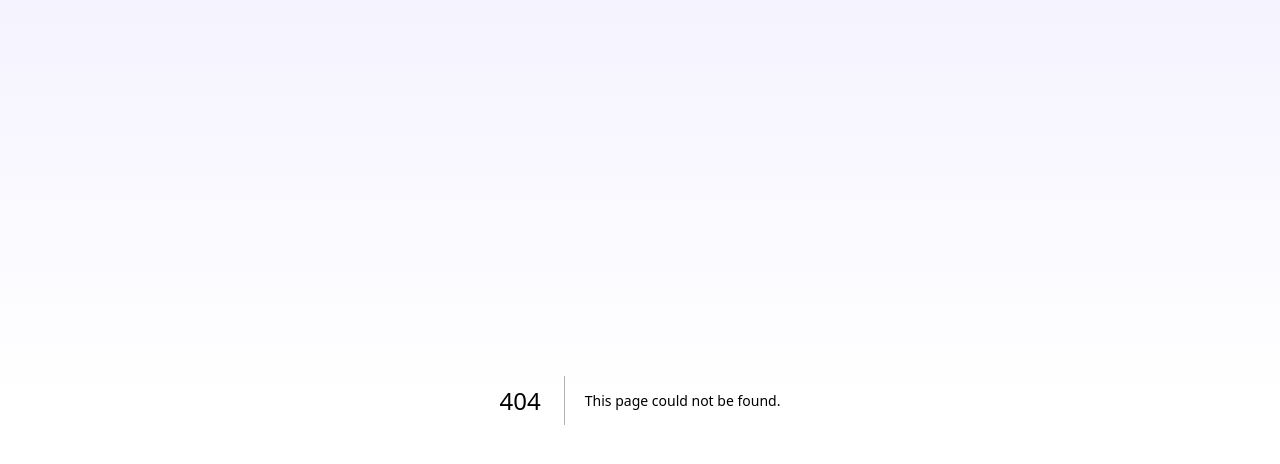
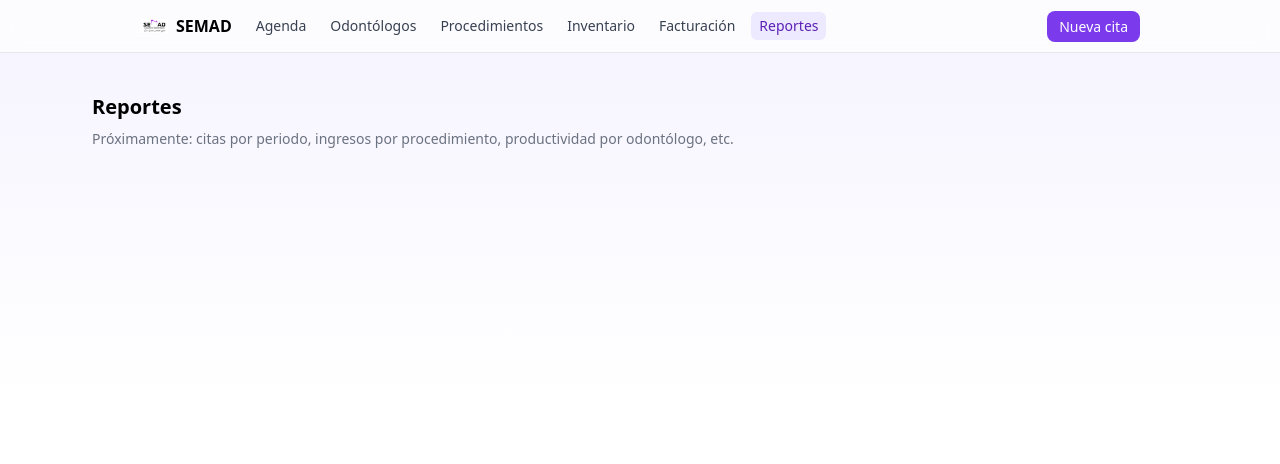
Before and after one commit to Fredycloux/semad-next-wa, a Next.js app in the folder semad-next-wa/: page /admin/reports in a window 1280 px wide. Before the commit this address had no page. Shown: the top 464 px of the page. Built offline with nearby package versions, Linux system fonts and the light colour scheme.

Commit message:
Create page.jsx

```diff
--- /dev/null
+++ b/semad-next-wa/src/app/admin/reports/page.jsx
@@ -0,0 +1,9 @@
+export const metadata = { title: "Reportes | SEMAD" };
+export default function ReportsPage() {
+  return (
+    <div className="p-4">
+      <h1 className="text-xl font-semibold mb-2">Reportes</h1>
+      <p className="text-sm text-gray-500">Próximamente: citas por periodo, ingresos por procedimiento, productividad por odontólogo, etc.</p>
+    </div>
+  );
+}
```
